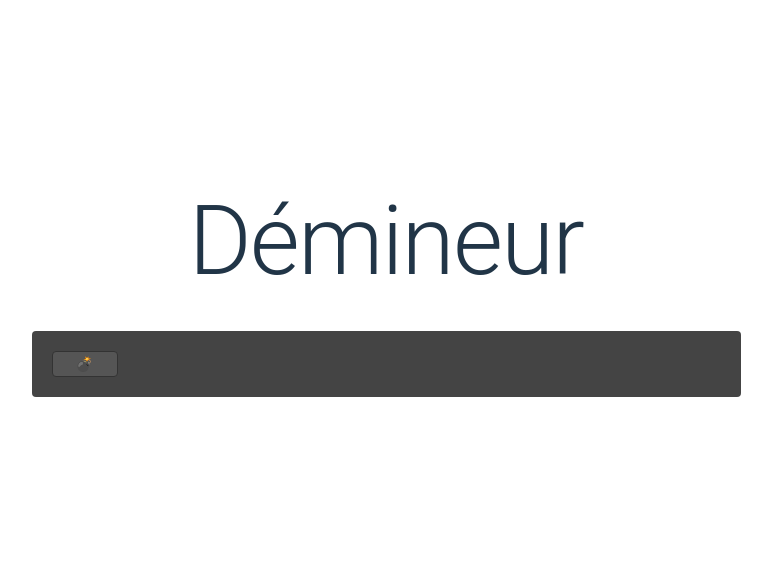
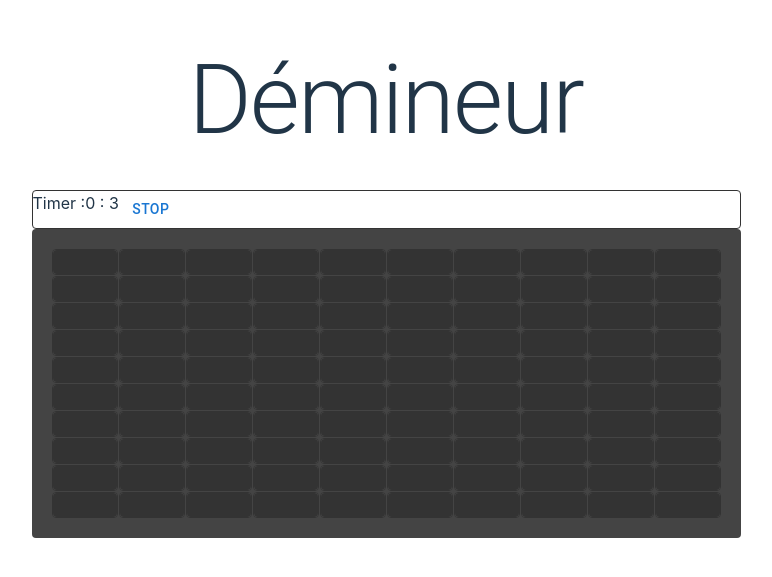
Before and after one commit to gaudiauj/formationN.O.U.S., a React (Vite) app: page / in a window 1280 px wide. Shown: the part 109-686 px from the top of the page, without its empty margins (254-1026 px from the left). Built offline with nearby package versions, Linux system fonts and the light colour scheme.

Commit message:
création démineur
Co-authored-by: Bastien Ho <bastienho@users.noreply.github.com>
Co-authored-by: Enzo Mangiante <Mangiante@users.noreply.github.com>

```diff
--- a/src/App.jsx
+++ b/src/App.jsx
@@ -2,6 +2,8 @@ import './App.css';
 import Game from './domain/game';
 import { Typography, Box } from '@mui/material';
 import { Cell } from './components/Cell';
+import { Timer } from './components/Timer';
+import { useState } from 'react';
 
 const gridSize = {
   width: 10,
@@ -10,13 +12,18 @@ const gridSize = {
 
 const quantityOfBomb = 10;
 const grid = new Game(gridSize, quantityOfBomb).grid;
+
 function App() {
-  console.log(grid);
+  const cells = grid.map((cell) => {
+    // values.push(cell.value);
+    return <Cell key={cell.index} value={cell.value} />;
+  });
   return (
     <div className="App">
       <Typography variant="h1" gutterBottom>
         Démineur
       </Typography>
+      <Timer></Timer>
       <Box
         display="grid"
         gridTemplateColumns={`repeat(${gridSize.width}, 1fr)`}
@@ -25,7 +32,7 @@ function App() {
         bgcolor={'#444'}
         padding={'20px'}
       >
-        <Cell>cell</Cell>
+        {cells}
       </Box>
     </div>
   );
--- a/src/components/Cell.jsx
+++ b/src/components/Cell.jsx
@@ -1,7 +1,13 @@
 /* eslint-disable react/prop-types */
 import { Box, Button } from '@mui/material';
+import { useState } from 'react';
 
-export const Cell = () => {
+export const Cell = ({ value }) => {
+  const [isClicked, setIsClicked] = useState(false);
+  const AuClic = () => {
+    setIsClicked(true);
+  };
+
   // emojis : 🚩 💣
   return (
     <Box
@@ -20,9 +26,11 @@ export const Cell = () => {
           '&:hover': {
             backgroundColor: '#444',
           },
+          backgroundColor: isClicked ? ' #555' : '#333',
         }}
+        onClick={AuClic}
       >
-        💣
+        {isClicked ? value : null}
       </Button>
     </Box>
   );
--- /dev/null
+++ b/src/components/Timer.jsx
@@ -0,0 +1,42 @@
+/* eslint-disable react/prop-types */
+import { Box, Button } from '@mui/material';
+import { useState, useRef, useEffect } from 'react';
+
+export const Timer = () => {
+  const [count, setCount] = useState(10);
+
+  const intervalID = useRef(null);
+  useEffect(() => {
+    console.log('effect');
+    intervalID.current = setInterval(() => {
+      console.log('coucou', count);
+      setCount((count) => count - 1);
+    }, 1000);
+
+    return () => {
+      clearInterval(intervalID.current);
+    };
+  }, []);
+
+  const stopCount = () => {
+    clearInterval(intervalID.current);
+  };
+
+  if (count == 0) {
+    stopCount();
+  }
+  return (
+    <Box
+      border={'1px solid #333'}
+      borderRadius={'4px'}
+      bgcolor={'#fff'}
+      minHeight={'24px'}
+      display={'flex'}
+    >
+      <div>
+        Timer :{Math.floor(count / 60)} : {count % 60}
+      </div>
+      <Button onClick={stopCount}> Stop </Button>
+    </Box>
+  );
+};
```
